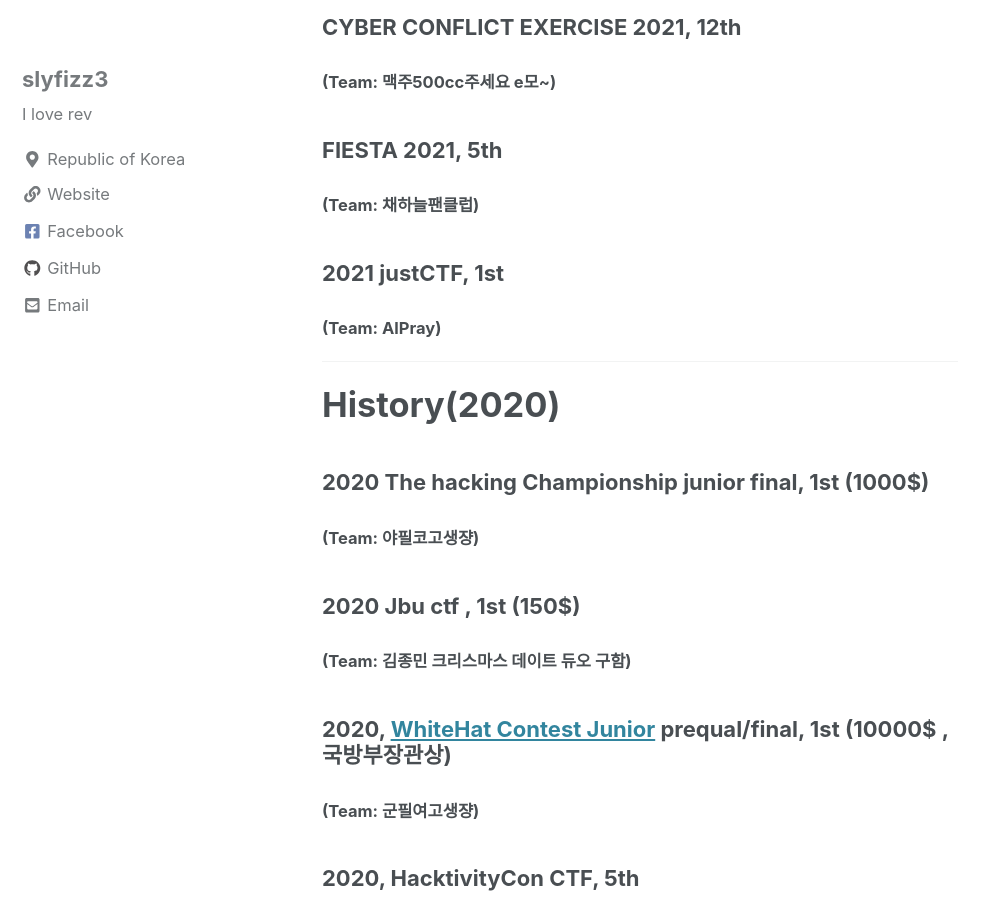
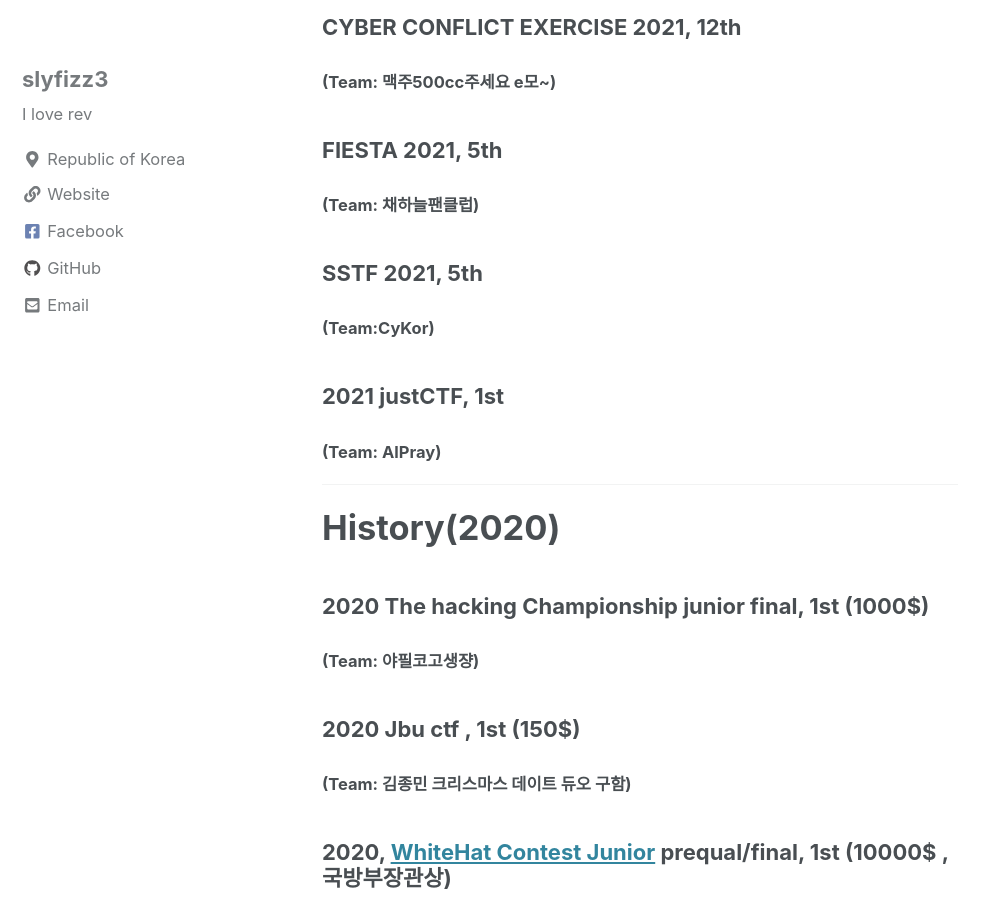
Before and after one commit to slyfizz3/slyfizz3.github.io, a Jekyll site: the page built from _pages/about.md, in a window 1280 px wide and 900 px high, scrolled down 971 px. Shown: the whole window, without its empty margins (0-987 px from the left). Built offline with Jekyll 4.4.1, drawn with Linux system fonts in a browser that asks for light colours; cached includes are drawn as plain includes; nearby versions of some CDN libraries.

Commit message:
Update about.md

```diff
--- a/_pages/about.md
+++ b/_pages/about.md
@@ -36,6 +36,9 @@ Nickname:slyfizz,rev4fun
 
 ### FIESTA 2021, 5th
 #### (Team: 채하늘팬클럽)
+
+### SSTF 2021, 5th
+#### (Team:CyKor)
 
 ### 2021 justCTF, 1st
 #### (Team: AlPray)
```
